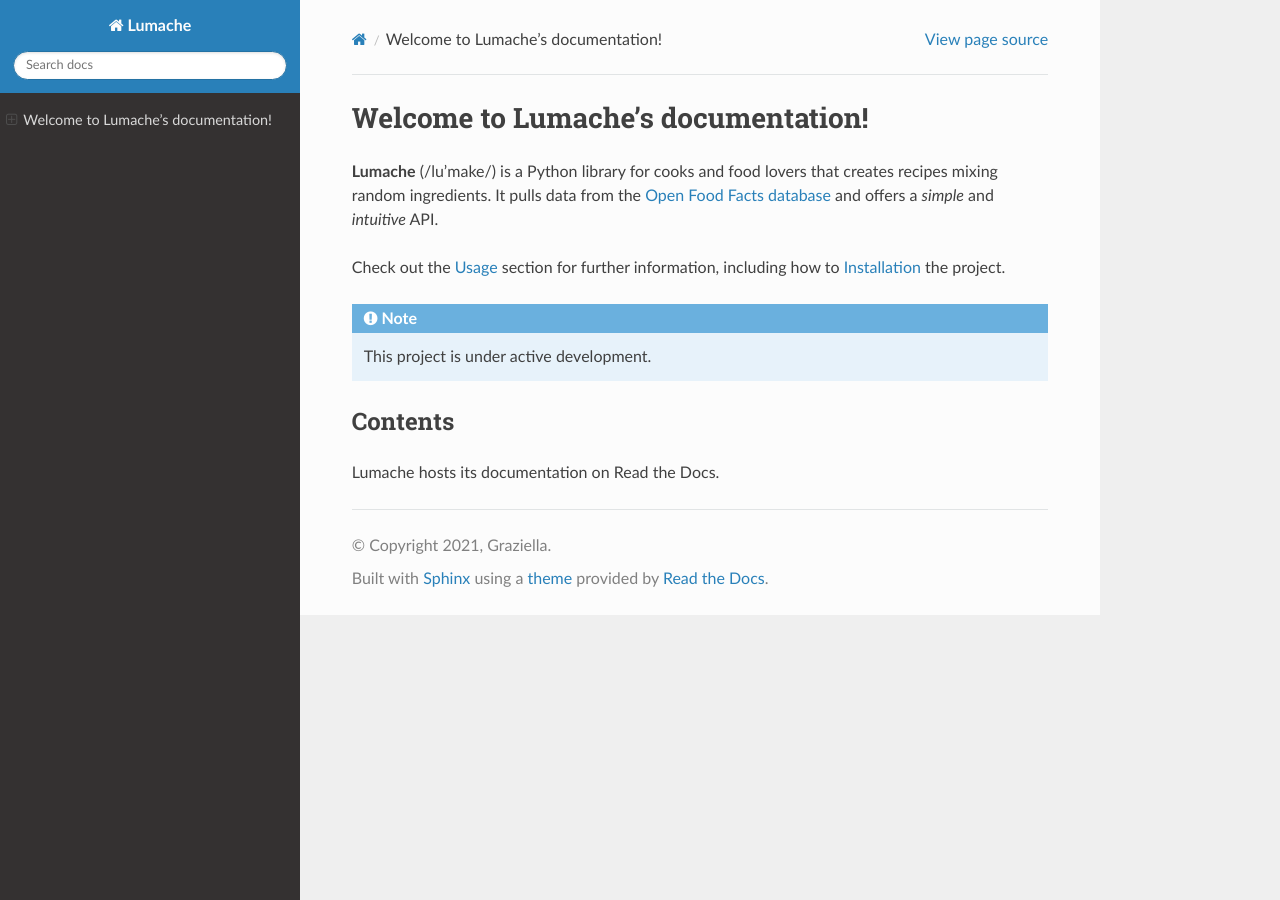
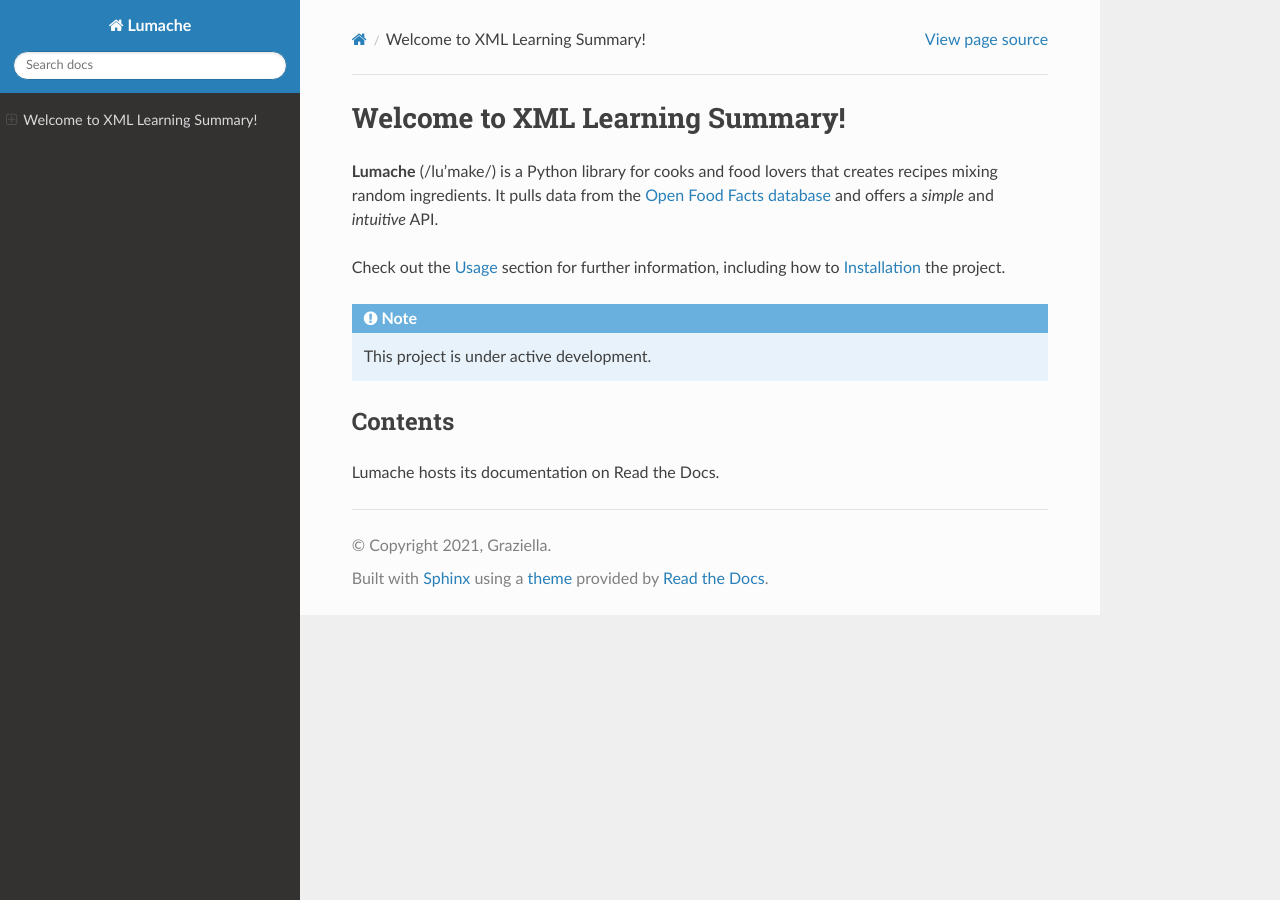
Before and after one commit to riah89294/xml-tutorial, a Sphinx documentation site: the page built from docs/source/index.rst, in a window 1280 px wide. Built offline with Sphinx 7.4.7 and the Read the Docs theme 3.1.0, drawn with Linux system fonts in a browser that asks for light colours; pages that are not in the unit, such as notebooks, are missing from menus.

Commit message:
Update index.rst

```diff
--- a/docs/source/index.rst
+++ b/docs/source/index.rst
@@ -1,4 +1,4 @@
-Welcome to Lumache's documentation!
+Welcome to XML Learning Summary!
 ===================================
 
 **Lumache** (/lu'make/) is a Python library for cooks and food lovers
```
